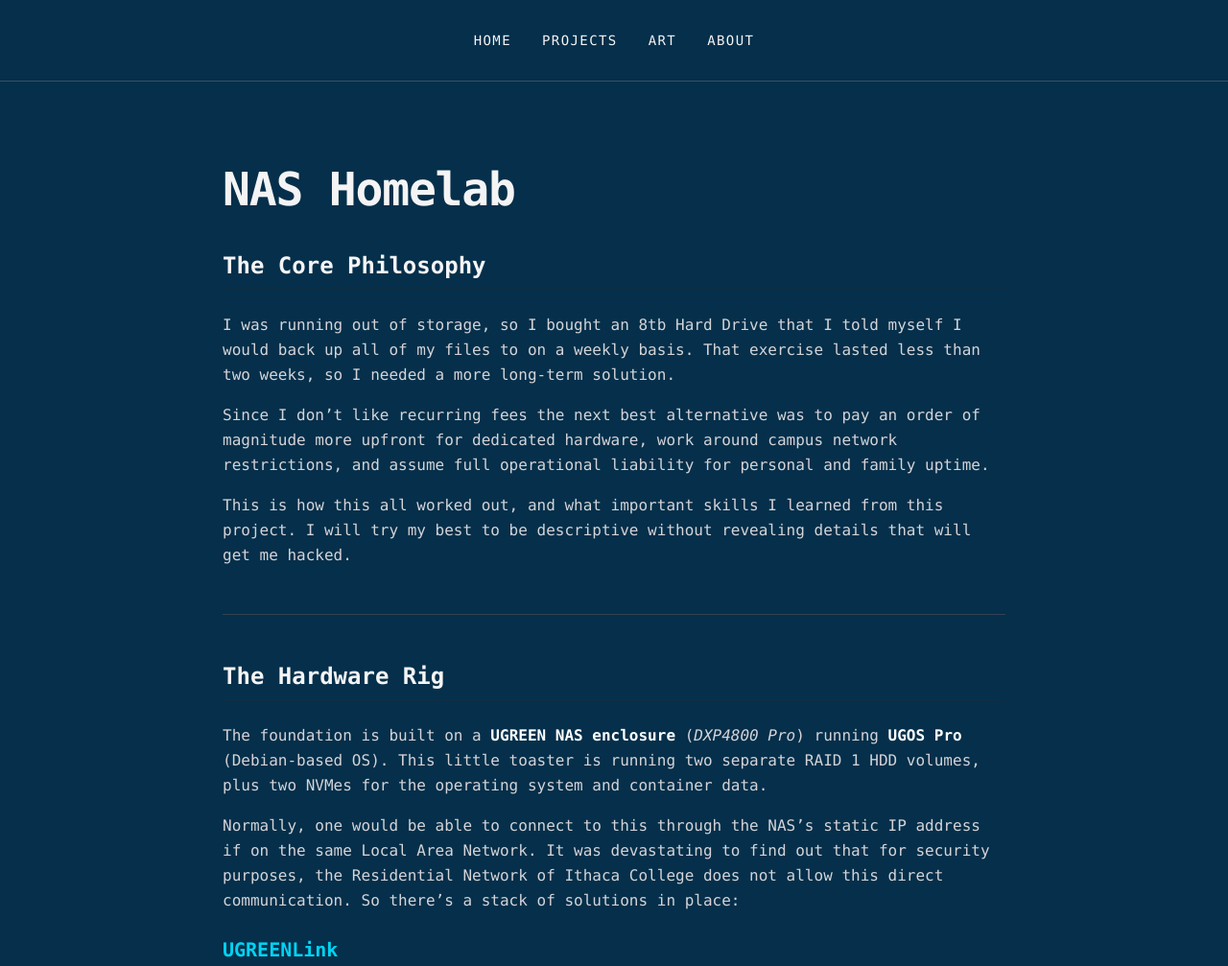
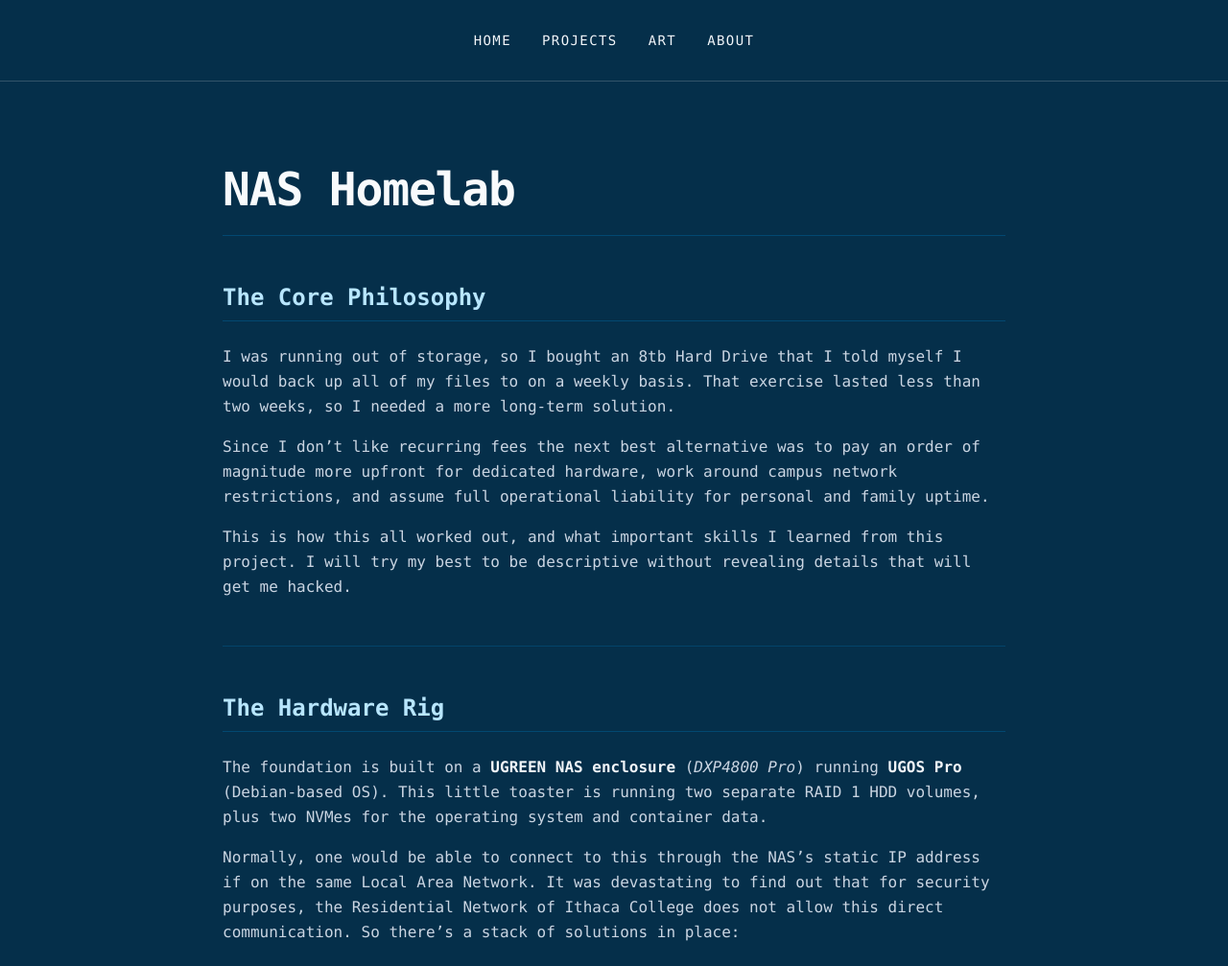
Before and after one commit to oscarjimenez05/oscarjr.dev, an Astro site: page /projects/homelab in a window 1280 px wide. Shown: the top 1007 px of the page at 96% size. Built offline with nearby package versions, Linux system fonts and the light colour scheme; Astro itself is replaced by a stand-in of ours.

Commit message:
better projects layout but too little purple and too many lines still

```diff
--- a/src/layouts/Project.astro
+++ b/src/layouts/Project.astro
@@ -15,18 +15,30 @@ interface Props {
 
 <Layout
     title={`${title.toLowerCase()} | osquijr.dev`}
-    themeClass="bg-sky-950 text-zinc-100 font-mono"
+    themeClass="bg-sky-950 text-slate-100 font-mono selection:bg-cyan-400/20 selection:text-cyan-200"
 >
-    <section class="max-w-4xl mx-auto py-16 px-4 space-y-6">
-        <h1 class="text-5xl font-semibold tracking-tight text-zinc-100">
-            {title}
-        </h1>
+    <section class="max-w-4xl mx-auto py-16 px-4 space-y-8">
+        <header class="border-b border-sky-800/60 pb-6">
+            <h1 class="text-4xl sm:text-5xl font-semibold tracking-tight text-slate-50">
+                {title}
+            </h1>
+        </header>
+
         <article class="prose prose-invert max-w-none font-mono
-        prose-headings:text-zinc-100 prose-headings:font-semibold
-        prose-h2:text-2xl prose-h2:border-b prose-h2:border-zinc-800 prose-h2:pb-2 prose-h2:mt-10
-        prose-h3:text-xl prose-h3:text-cyan-400 prose-h3:mt-6
-        prose-p:text-zinc-300 prose-p:leading-relaxed prose-p:my-4
-        prose-a:text-cyan-400 hover:prose-a:text-cyan-300 [&_:not(pre)>code]:text-cyan-300 [&_:not(pre)>code]:bg-zinc-900/80 [&_:not(pre)>code]:px-1.5 [&_:not(pre)>code]:py-0.5 [&_:not(pre)>code]:rounded [&_pre]:relative [&_pre]:pt-8 [&_pre]:rounded-xl [&_pre]:border [&_pre]:border-zinc-800 [&_pre]:bg-zinc-950/90 [&_pre]:shadow-2xl [&_pre>code]:bg-transparent [&_pre>code]:p-0 [&_pre>code]:border-none [&_pre>code]:shadow-none [&_pre[data-language]]:before:content-[attr(data-language)] [&_pre[data-language]]:before:absolute [&_pre[data-language]]:before:top-2 [&_pre[data-language]]:before:right-3 [&_pre[data-language]]:before:text-[10px] [&_pre[data-language]]:before:font-sans [&_pre[data-language]]:before:uppercase [&_pre[data-language]]:before:tracking-wider [&_pre[data-language]]:before:text-zinc-500 [&_pre[data-language]]:before:bg-zinc-900 [&_pre[data-language]]:before:px-2 [&_pre[data-language]]:before:py-0.5 [&_pre[data-language]]:before:rounded [&_pre[data-language]]:before:border [&_pre[data-language]]:before:border-zinc-800/80">
+        prose-headings:text-slate-100 prose-headings:font-semibold
+        prose-h2:text-2xl prose-h2:text-sky-200 prose-h2:border-b prose-h2:border-sky-800/60 prose-h2:pb-2 prose-h2:mt-12
+        prose-h3:text-xl prose-h3:text-emerald-400 prose-h3:mt-8
+        prose-p:text-slate-300 prose-p:leading-relaxed prose-p:my-4
+        prose-strong:text-slate-100 prose-strong:font-semibold
+        prose-li:text-slate-300 prose-li:marker:text-cyan-400
+        prose-hr:border-sky-800/50
+        prose-blockquote:border-l-2 prose-blockquote:border-cyan-400 prose-blockquote:bg-slate-900/40 prose-blockquote:py-1 prose-blockquote:px-4 prose-blockquote:rounded-r-lg prose-blockquote:text-slate-300 prose-blockquote:not-italic
+        prose-a:text-cyan-400 prose-a:decoration-cyan-400/40 prose-a:underline-offset-4 hover:prose-a:text-cyan-300 hover:prose-a:decoration-cyan-300
+        prose-th:text-sky-200 prose-th:border-b prose-th:border-sky-800/70 prose-td:border-b prose-td:border-sky-900/50 prose-td:text-slate-300
+        [&_:not(pre)>code]:text-emerald-300 [&_:not(pre)>code]:bg-sky-900/50 [&_:not(pre)>code]:border [&_:not(pre)>code]:border-sky-700/50 [&_:not(pre)>code]:px-1.5 [&_:not(pre)>code]:py-0.5 [&_:not(pre)>code]:rounded-md
+        [&_pre]:relative [&_pre]:pt-9 [&_pre]:rounded-xl [&_pre]:border [&_pre]:border-sky-800/60 [&_pre]:bg-slate-950/80 [&_pre]:shadow-xl [&_pre]:shadow-sky-950/50
+        [&_pre>code]:bg-transparent [&_pre>code]:p-0 [&_pre>code]:border-none [&_pre>code]:shadow-none
+        [&_pre[data-language]]:before:content-[attr(data-language)] [&_pre[data-language]]:before:absolute [&_pre[data-language]]:before:top-2.5 [&_pre[data-language]]:before:right-3 [&_pre[data-language]]:before:text-[10px] [&_pre[data-language]]:before:font-sans [&_pre[data-language]]:before:uppercase [&_pre[data-language]]:before:tracking-wider [&_pre[data-language]]:before:text-sky-300/80 [&_pre[data-language]]:before:bg-sky-900/50 [&_pre[data-language]]:before:px-2 [&_pre[data-language]]:before:py-0.5 [&_pre[data-language]]:before:rounded [&_pre[data-language]]:before:border [&_pre[data-language]]:before:border-sky-700/50">
             <slot />
         </article>
     </section>
```
